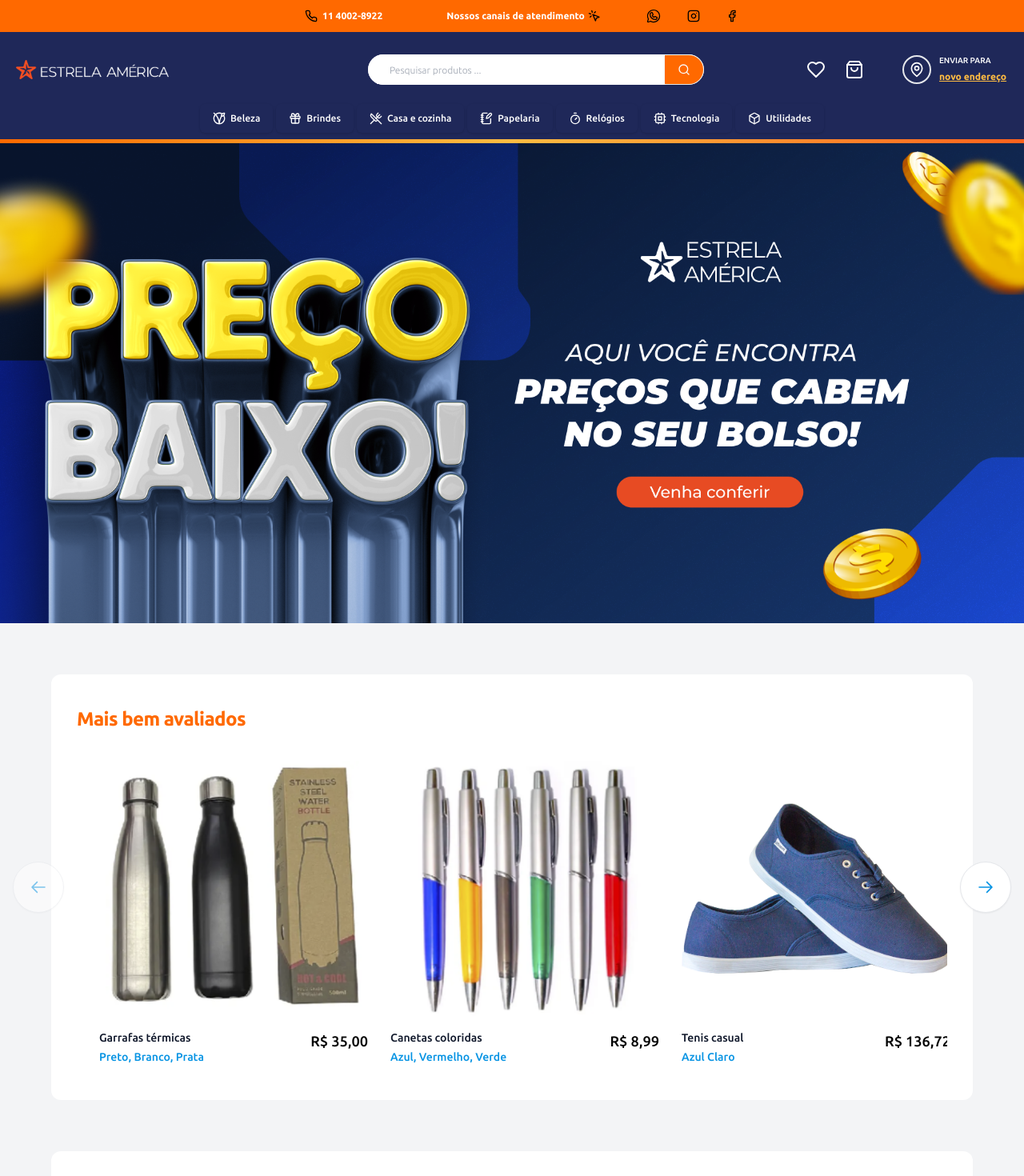
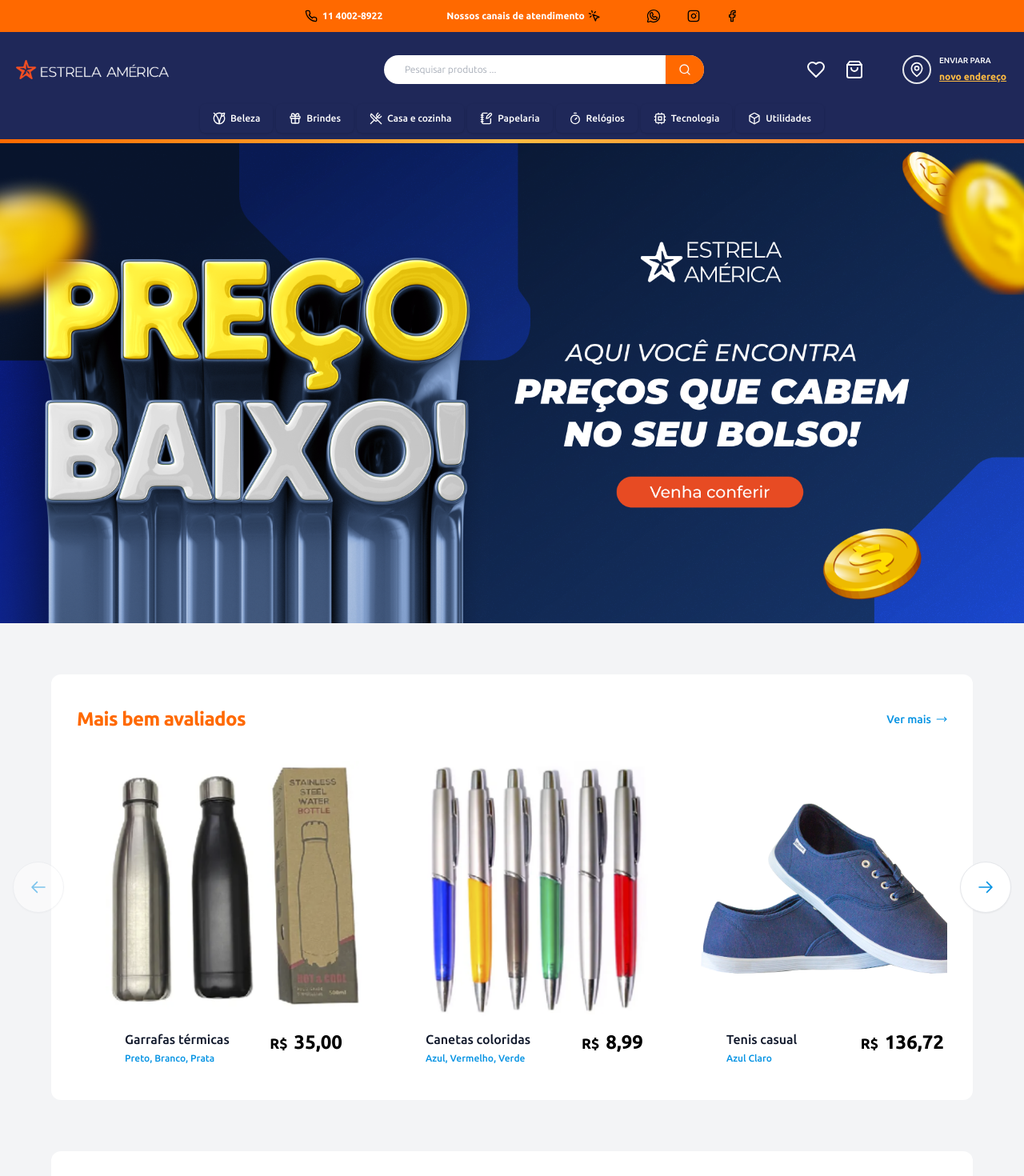
Before and after one commit to black-adm/estrela-america-v2, a Next.js app in the folder estrela-america-v2/: page / in a window 1280 px wide. Shown: the top 1470 px of the page at 80% size. Built offline with nearby package versions, Linux system fonts and the light colour scheme.

Commit message:
update eslint build corrections

```diff
--- a/estrela-america-v2/src/components/header.tsx
+++ b/estrela-america-v2/src/components/header.tsx
@@ -1,10 +1,10 @@
 import Image from 'next/image'
 import Link from 'next/link'
 
+import { Heart, MapPin, ShoppingBag } from 'lucide-react'
+import { Menu } from './menu'
+import { SearchInput } from './search-input'
 import { SocialBanner } from './social-banner'
-import { Heart, ShoppingBag, MapPin } from 'lucide-react'
-import { SearchInput } from './search-input'
-import { Menu } from './menu'
 
 export function Header() {
   return (
@@ -15,7 +15,7 @@
           <div className="w-full flex">
             <Link href="/" className="-m-1.5 p-1.5">
               <Image
-                className="h-6 w-auto"
+                className="h-5 w-full lg:h-6 lg:w-auto"
                 src="/logo-white.png"
                 height={1330}
                 width={10605}
@@ -24,30 +24,33 @@
             </Link>
           </div>
 
-          <div className="hidden md:pr-12 md:flex md:items-center lg:pr-32">
+          <div className="hidden sm:pr-8 sm:flex sm:items-center lg:pr-32">
             <SearchInput />
           </div>
 
-          <div className="hidden md:flex md:flex-1 md:items-center md:justify-end">
-            <div className="flex gap-6 px-8 lg:px-0 lg:pr-12">
+          <div className="flex flex-1 items-center justify-end">
+            <div className="flex gap-6 px-4 sm:pr-5 lg:px-0 lg:pr-12">
               <Link href="/favoritos" title="favoritos">
-                <Heart className="text-white hover:fill-primary-red" />
+                <Heart className="text-white size-5 lg:size-6 hover:fill-primary-red" />
               </Link>
 
               <Link href="/carrinho" title="carrinho">
-                <ShoppingBag className="text-white hover:fill-orange-400" />
+                <ShoppingBag className="text-white size-5 lg:size-6 hover:fill-orange-400" />
               </Link>
             </div>
 
-            <div className="flex items-center">
-              <div className="p-1.5 rounded-full border-2">
-                <MapPin size={20} className="text-white" strokeWidth={2} />
+            <div className="hidden md:flex md:items-center">
+              <div className="p-1 lg:p-1.5 rounded-full border-2">
+                <MapPin
+                  className="text-white size-4 lg:size-5"
+                  strokeWidth={2}
+                />
               </div>
 
               <div className="pl-2.5 pb-1.5 flex items-center w-24">
                 <span className="flex flex-col text-[10px] leading-6 uppercase text-white">
                   Enviar para
-                  <button className="p-0 text-xs font-extrabold underline text-[#ffbc42] hover:text-orange-400">
+                  <button className="p-0 text-[10px] lg:text-xs font-extrabold underline text-[#ffbc42] hover:text-orange-400">
                     novo endereço
                   </button>
                 </span>
--- a/estrela-america-v2/src/components/list-collections.tsx
+++ b/estrela-america-v2/src/components/list-collections.tsx
@@ -1,3 +1,5 @@
+import Image from 'next/image'
+
 const callouts = [
   {
     name: 'Camisetas estampadas',
@@ -36,9 +38,11 @@
             {callouts.map((callout) => (
               <div key={callout.name} className="group relative">
                 <div className="relative h-72 sm:h-64 w-full overflow-hidden rounded-lg bg-white sm:aspect-h-1 sm:aspect-w-2 lg:aspect-h-1 lg:aspect-w-1 group-hover:opacity-75">
-                  <img
+                  <Image
                     src={callout.imageSrc}
                     alt={callout.imageAlt}
+                    width={479}
+                    height={340}
                     className="h-full w-full object-cover object-center"
                   />
                 </div>
--- a/estrela-america-v2/src/components/list-products.tsx
+++ b/estrela-america-v2/src/components/list-products.tsx
@@ -7,7 +7,9 @@
   CarouselNext,
   CarouselPrevious,
 } from '@/components/ui/carousel'
+import { MoveRight } from 'lucide-react'
 import Image from 'next/image'
+import Link from 'next/link'
 
 const products = [
   {
@@ -16,7 +18,7 @@
     href: '#',
     imageSrc: '/garrafas.png',
     imageAlt: 'Garrafas',
-    price: 'R$ 35,00',
+    price: '35,00',
     color: 'Preto, Branco, Prata',
   },
   {
@@ -25,7 +27,7 @@
     href: '#',
     imageSrc: '/canetas.png',
     imageAlt: 'Canetas',
-    price: 'R$ 8,99',
+    price: '8,99',
     color: 'Azul, Vermelho, Verde',
   },
   {
@@ -34,7 +36,7 @@
     href: '#',
     imageSrc: '/tenis.png',
     imageAlt: 'Tenis',
-    price: 'R$ 136,72',
+    price: '136,72',
     color: 'Azul Claro',
   },
   {
@@ -43,7 +45,7 @@
     href: '#',
     imageSrc: '/potes.png',
     imageAlt: 'Potes',
-    price: 'R$ 44,63',
+    price: '44,63',
     color: 'Amarelo, Roxo, Laranja',
   },
 ]
@@ -52,18 +54,27 @@
   return (
     <div className="my-16">
       <Carousel className="bg-white mx-auto py-10 max-w-2xl px-4 sm:px-6 lg:max-w-6xl lg:px-8 rounded-xl">
-        <h2 className="text-2xl pb-4 lg:pb-8 font-bold tracking-tight text-primary-orange">
-          Mais bem avaliados
-        </h2>
+        <div className="flex items-center justify-between pb-4 lg:pb-8">
+          <h2 className="text-2xl font-bold tracking-tight text-primary-orange">
+            Mais bem avaliados
+          </h2>
+          <Link
+            href="#"
+            className="inline-flex items-center gap-1.5 text-sm text-primary-blue hover:underline hover:text-sky-400"
+          >
+            Ver mais
+            <MoveRight className="size-3.5" />
+          </Link>
+        </div>
 
-        <CarouselContent className="-ml-1 grid grid-cols-2 md:flex md:px-6 gap-4">
+        <CarouselContent className="-ml-1 grid grid-cols-2 md:flex md:space-x-3 md:px-6 gap-4">
           {products.map((product) => (
             <CarouselItem
               key={product.id}
               className="pl-1 md:basis-1/2 lg:basis-1/3"
             >
               <div className="p-1">
-                <div className="aspect-h-1 aspect-w-1 w-full overflow-hidden rounded-lg bg-white lg:aspect-none group-hover:opacity-75 lg:h-72 xl:h-80">
+                <div className="aspect-h-1 aspect-w-1 w-full overflow-hidden bg-white lg:aspect-none group-hover:opacity-75 lg:h-72 xl:h-80">
                   <Image
                     src={product.imageSrc}
                     alt={product.imageAlt}
@@ -73,19 +84,20 @@
                   />
                 </div>
 
-                <div className="mt-4 flex justify-between">
+                <div className="mt-4 flex justify-between md:px-8">
                   <div>
-                    <h3 className="text-sm text-slate-900">
+                    <h3 className="text-sm md:text-base text-slate-900">
                       <a href={product.href}>
                         <span aria-hidden="true" className="absolute inset-0" />
                         {product.name}
                       </a>
                     </h3>
-                    <p className="mt-1 text-sm text-primary-blue">
+                    <p className="mt-1 text-xs text-primary-blue">
                       {product.color}
                     </p>
                   </div>
-                  <p className="text-sm font-medium sm:text-lg text-black">
+                  <p className="text-sm font-medium sm:text-2xl sm:font-semibold text-black">
+                    <span className="text-lg font-extrabold pr-2">R$</span>
                     {product.price}
                   </p>
                 </div>
--- a/estrela-america-v2/src/components/search-input.tsx
+++ b/estrela-america-v2/src/components/search-input.tsx
@@ -4,19 +4,15 @@
 export function SearchInput() {
   return (
     <div className="w-full bg-white rounded-full">
-      <div className="w-80 lg:w-[420px] h-auto border border-white rounded-full">
-        <div className="flex justify-between items-end w-full">
-          <input
-            type="text"
-            placeholder="Pesquisar produtos ..."
-            className="w-full ml-2.5 pb-2 px-4 text-xs text-zinc-700 font-light lg:text-sm outline-none placeholder:text-xs"
-          />
-          <div>
-            <Button className="bg-primary-orange hover:bg-orange-500 rounded-none rounded-r-full">
-              <Search className="size-4" />
-            </Button>
-          </div>
-        </div>
+      <div className="w-64 lg:w-[400px] h-8 lg:h-9 flex justify-between items-end rounded-full">
+        <input
+          type="text"
+          placeholder="Pesquisar produtos ..."
+          className="rounded-full w-full ml-2.5 pb-2.5 px-4 text-xs text-zinc-700 font-light outline-none placeholder:text-xs"
+        />
+        <Button className="h-8 lg:h-9 bg-primary-orange hover:bg-orange-300 rounded-none rounded-r-full">
+          <Search className="size-3 lg:size-4" />
+        </Button>
       </div>
     </div>
   )
--- a/estrela-america-v2/src/components/slider.tsx
+++ b/estrela-america-v2/src/components/slider.tsx
@@ -27,10 +27,10 @@
 
   return (
     <div
-      className={`container bg-white w-full md:max-w-6xl sm:rounded-xl flex flex-col px-6 py-4 mx-auto space-y-6 md:mb-16 md:h-128 md:py-10 md:flex-row md:items-center md:space-x-6 bg-${currentColor}`}
+      className={`container bg-white w-full md:max-w-6xl sm:rounded-xl flex flex-col px-6 py-4 mx-auto space-y-6 sm:mb-16 md:h-128 sm:py-10 md:flex-row md:items-center md:space-x-6 bg-${currentColor}`}
     >
       <div className="flex flex-col items-center w-full md:flex-row md:w-1/2">
-        <div className="flex justify-center order-2 pt-8 md:pt-0 md:space-y-3 md:flex-col">
+        <div className="flex justify-center order-2 pt-12 md:pt-0 md:space-y-3 md:flex-col">
           {images.map((image, index) => (
             <button
               key={index}
@@ -62,7 +62,7 @@
         </div>
       </div>
 
-      <div className="pt-3 flex items-center justify-center w-full h-80 sm:pt-0 sm:h-96 md:w-1/2">
+      <div className="pt-5 flex items-center justify-center w-full h-80 sm:pt-0 sm:h-96 md:w-1/2">
         <Image
           width={500}
           height={449}
```
Also changed, not shown: estrela-america-v2/.eslintrc.json, 1 other file (tests, documents, lock files or other folders).
